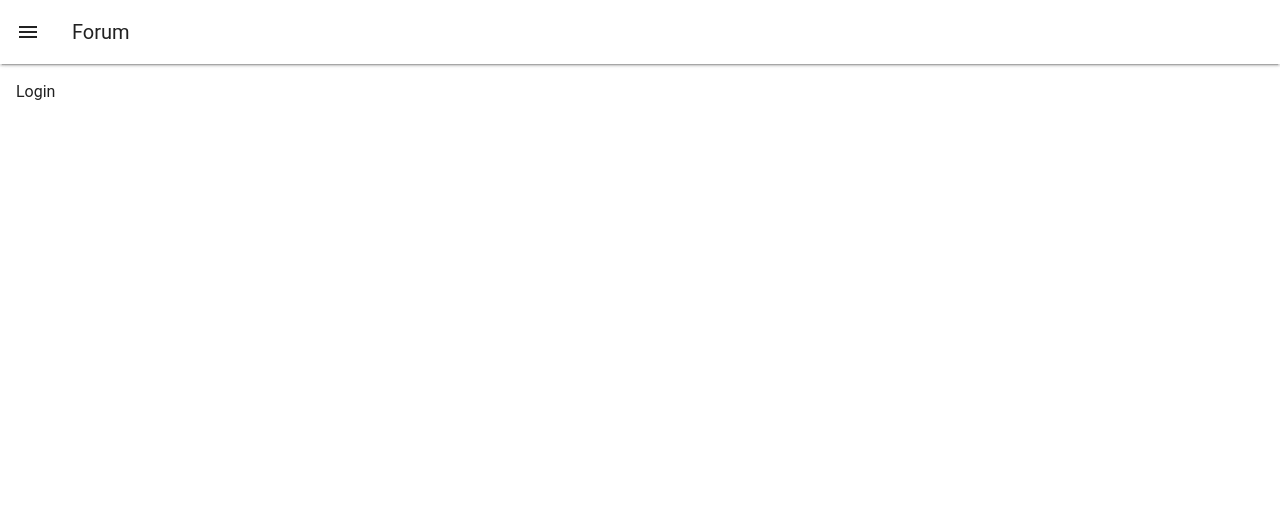
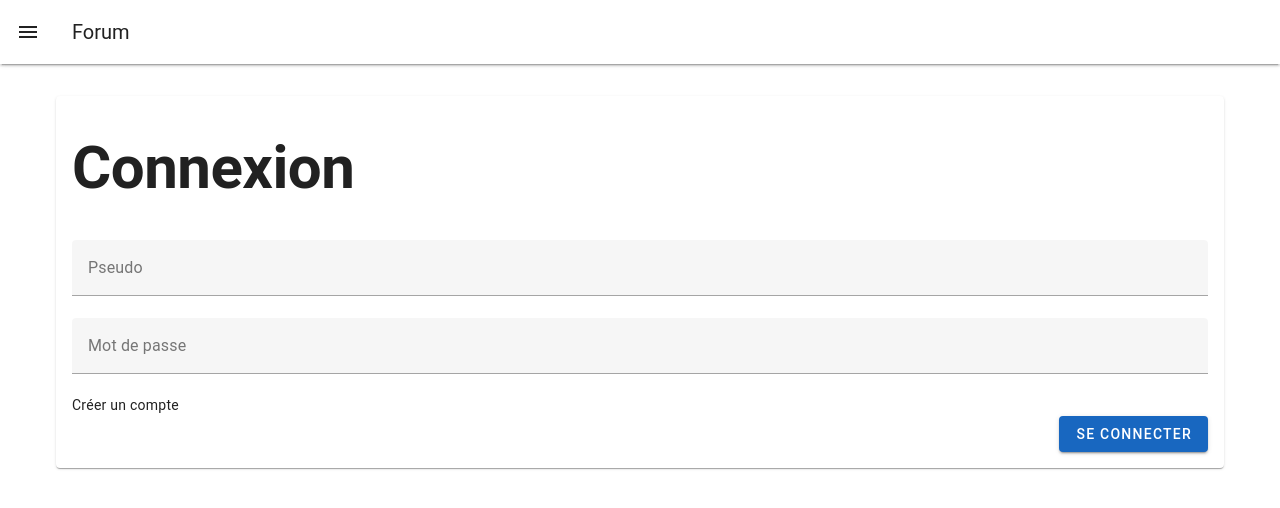
Before and after one commit to NathanMelbeck/Forum, a Nuxt app: page /login in a window 1280 px wide. Shown: the top 508 px of the page. Built offline with nearby package versions, Linux system fonts and the light colour scheme.

Commit message:
feat: page login

```diff
--- a/pages/login.vue
+++ b/pages/login.vue
@@ -1,10 +1,51 @@
 <script setup lang="ts">
+
+const pseudo = ref('');
+const password = ref('');
+
+
+// à gérer une fois api ok
+function handleSubmit() {
+
+  console.log('Formulaire soumis avec email:', pseudo.value, 'et mot de passe:', password.value);
+}
+
 </script>
 
+
 <template>
-  <div>
-    <h1>Login</h1>
-  </div>
+  <v-container class="mt-20">
+    <v-card>
+      <v-card-title class="text-h2 font-weight-bold mt-4 mb-4">Connexion</v-card-title>
+
+      <v-card-text>
+        <v-form @submit.prevent="handleSubmit">
+          <v-text-field
+              label="Pseudo"
+              type="pseudo"
+              id="pseudo"
+              v-model="pseudo"
+              required
+          ></v-text-field>
+
+          <v-text-field
+              label="Mot de passe"
+              type="password"
+              id="password"
+              v-model="password"
+              required
+          ></v-text-field>
+          <div class="d-flex justify-start">
+            <router-link to="/register" class="text-sm">Créer un compte</router-link>
+          </div>
+          <div class="d-flex justify-end">
+            <v-btn type="submit" color="primary">Se connecter</v-btn>
+          </div>
+        </v-form>
+
+
+      </v-card-text>
+    </v-card>
+  </v-container>
+
 </template>
-<script setup lang="ts">
-</script>
```
